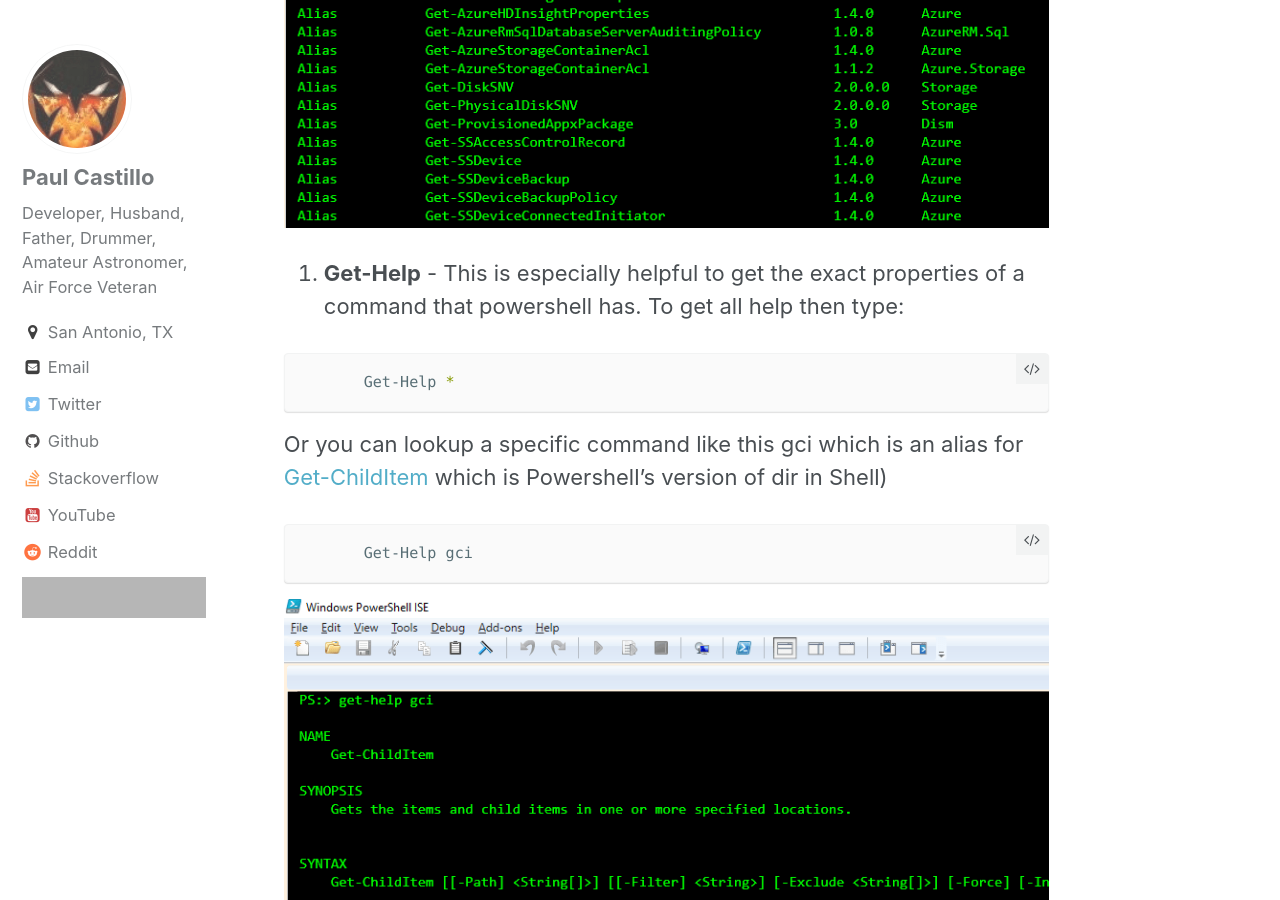
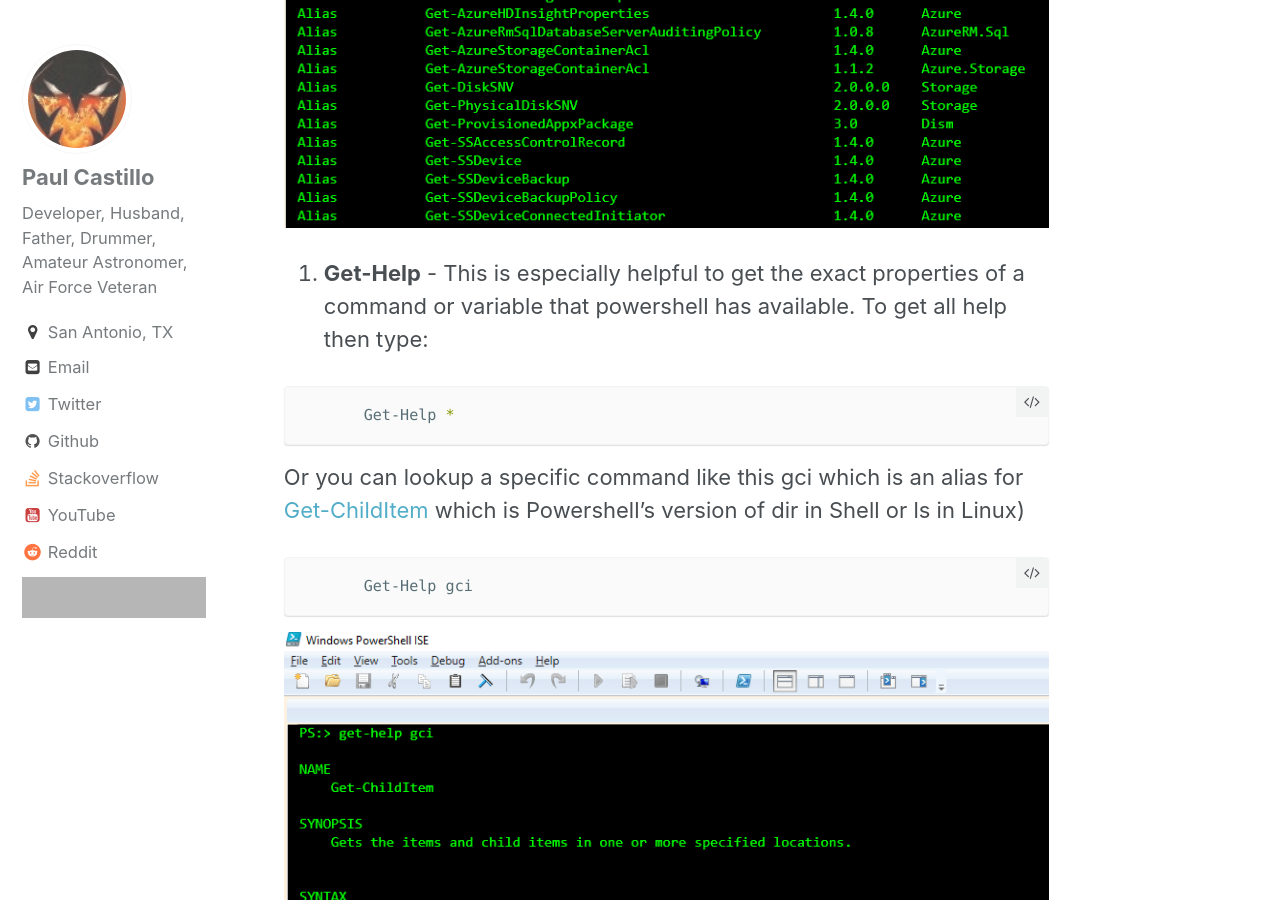
Before and after one commit to pcast01/pcast01.github.io, a Jekyll site: the page built from _posts/2016-11-06-get-started-with-Powershell.md, in a window 1280 px wide and 900 px high, scrolled down 6910 px. Built offline with Jekyll 4.4.1, drawn with Linux system fonts in a browser that asks for light colours; comment, search, counter and statistics services are not loaded; grey boxes are pictures that could not be loaded.

Commit message:
Fixed wording in post.

```diff
--- a/_posts/2016-11-06-get-started-with-Powershell.md
+++ b/_posts/2016-11-06-get-started-with-Powershell.md
@@ -140,12 +140,12 @@
 {% endhighlight %}
 ![Get-Command by Verb]({{ site.url }}/assets/images/get_commandVerb-min.png)
 
-2. __Get-Help__ - This is especially helpful to get the exact properties of a command that powershell has.
+2. __Get-Help__ - This is especially helpful to get the exact properties of a command or variable that powershell has available.
 To get all help then type:
 {% highlight Powershell %}
        Get-Help *
 {% endhighlight %}
-Or you can lookup a specific command like this gci which is an alias for [Get-ChildItem](http://ss64.com/ps/get-childitem.html) which is Powershell's version of dir in Shell)
+Or you can lookup a specific command like this gci which is an alias for [Get-ChildItem](http://ss64.com/ps/get-childitem.html) which is Powershell's version of dir in Shell or ls in Linux)
 {% highlight Powershell %}
        Get-Help gci
 {% endhighlight %}
```
